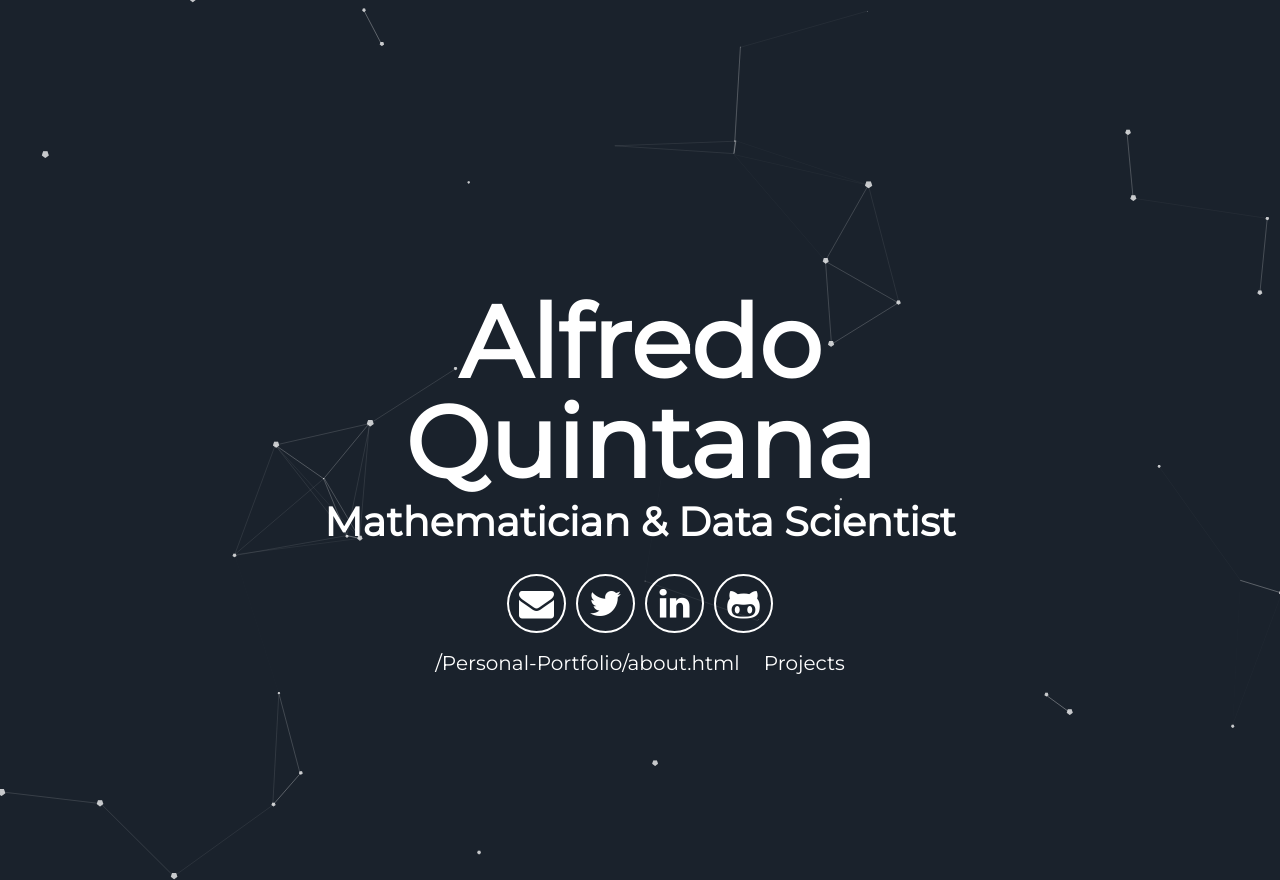
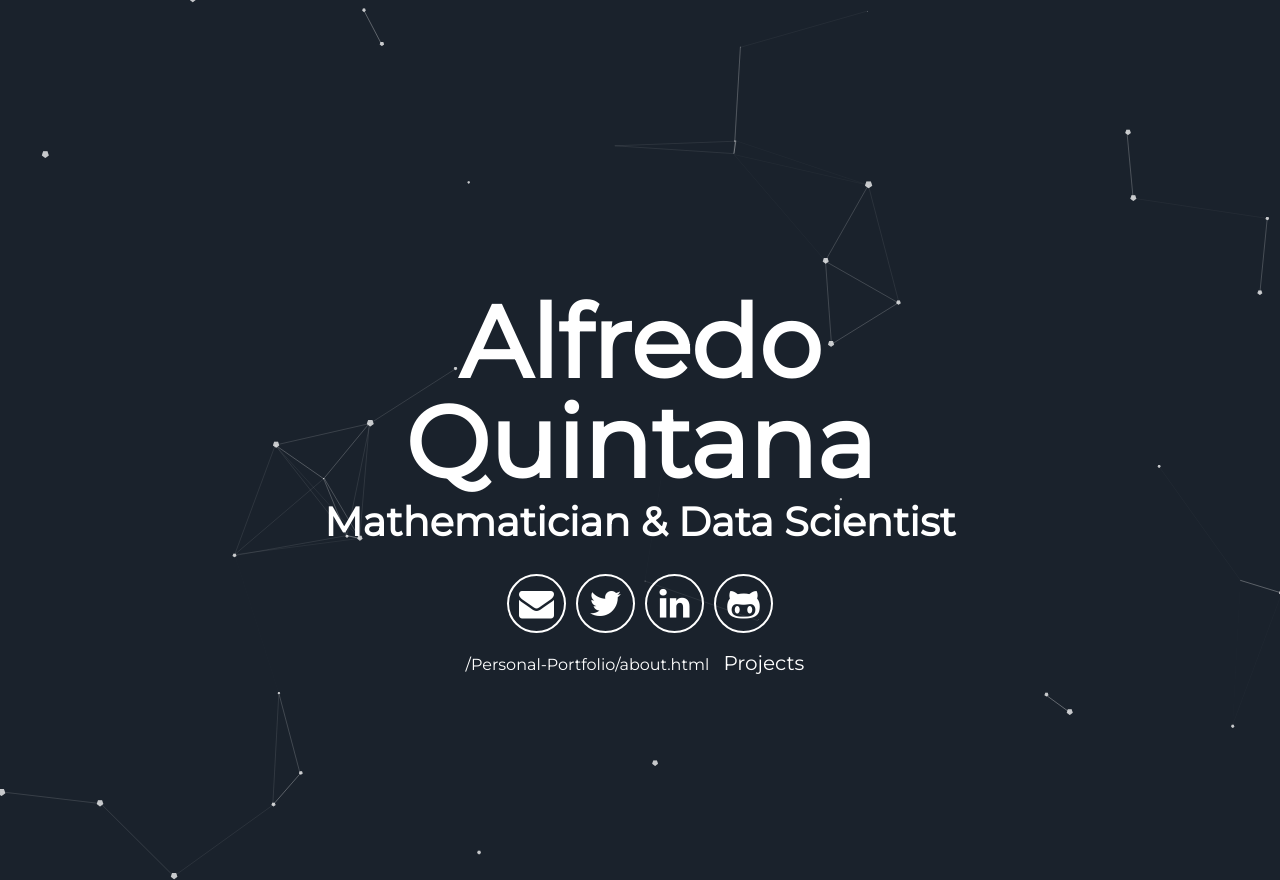
Before and after one commit to Qalfredo/Personal-Portfolio, a Jekyll site: the page built from index.html, in a window 1280 px wide. Shown: the top 880 px of the page. Built offline with Jekyll 4.4.1, drawn with Linux system fonts in a browser that asks for light colours; grey boxes are pictures that could not be loaded.

Commit message:
testing2

```diff
--- a/_includes/header.html
+++ b/_includes/header.html
@@ -11,7 +11,7 @@
         <a aria-label="My Github" target="_blank" href="https://github.com/Qalfredo"><i class="icon fa fa-github-alt" aria-hidden="true"></i></a>
       </div>
       <div class="header-links">
-        <a class="link">{{ site.baseurl }}{% link about.html %}</a>
+        {{ site.baseurl }}{% link about.html %}
         <a class="link" href="#projects" data-scroll>Projects</a>
       </div>
   </div>
```
